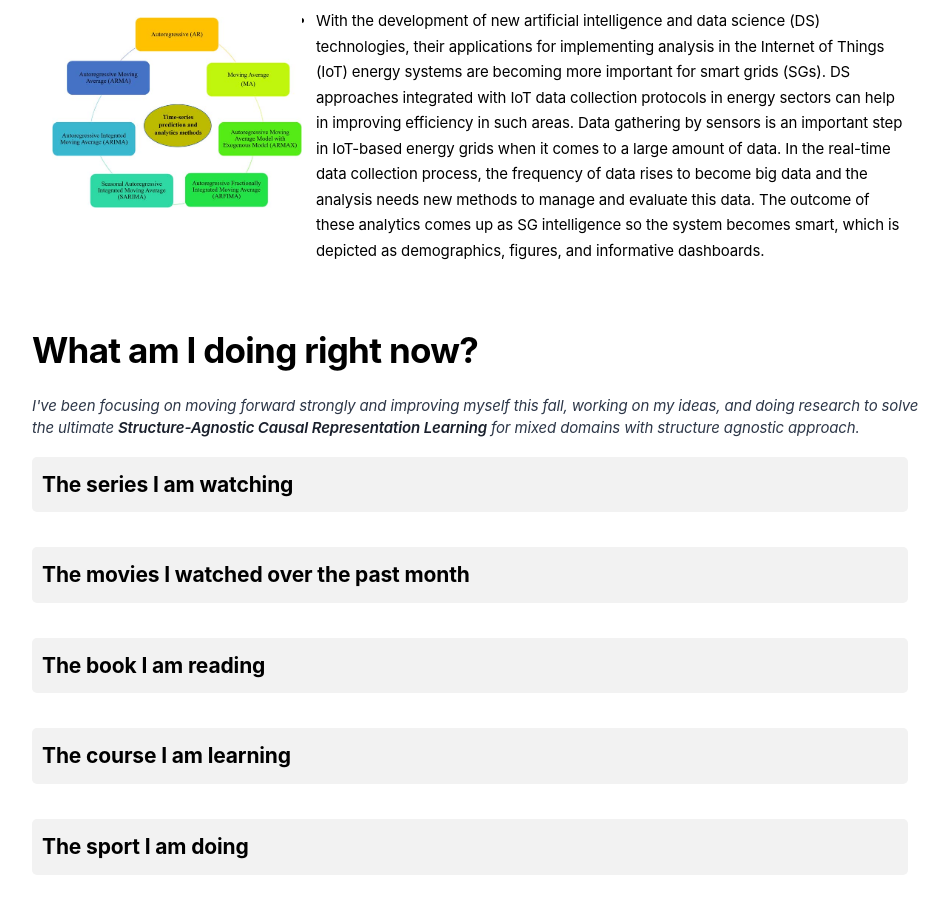
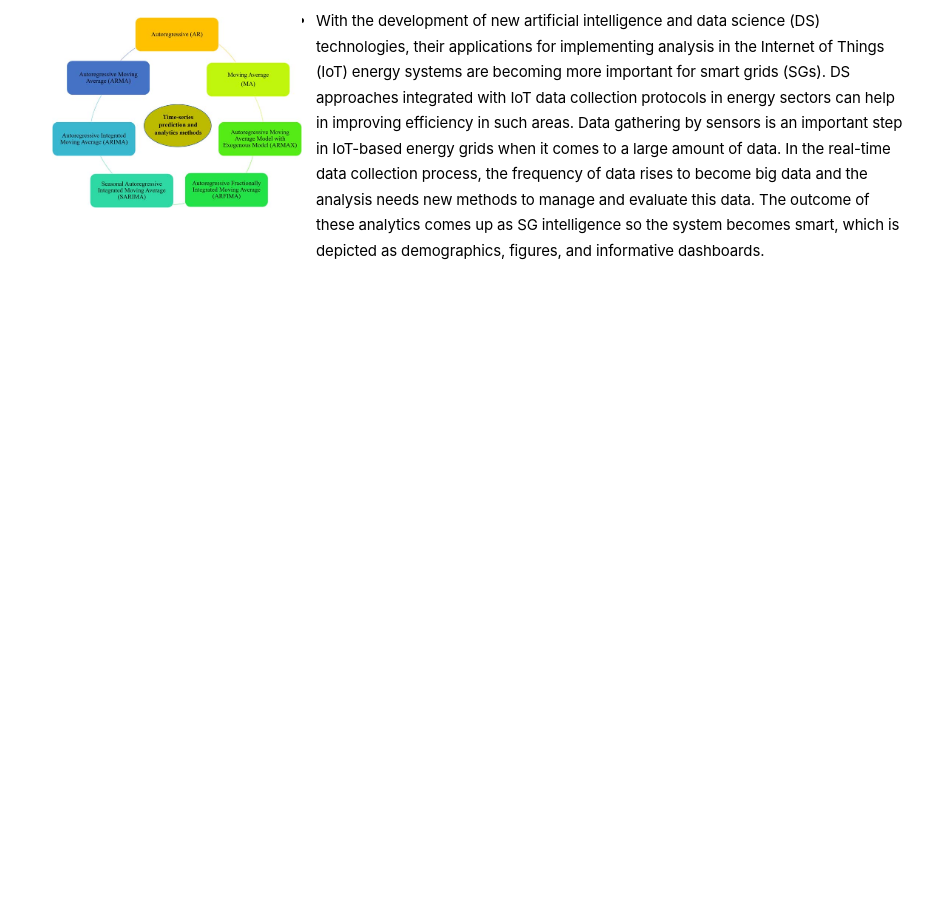
Before and after one commit to ArmanBehnam/ArmanBehnam.github.io, a Jekyll site: the page built from index.html, in a window 1280 px wide and 900 px high, scrolled down 4049 px. Shown: the whole window, without its empty margins (160-1109 px from the left). Built offline with Jekyll 4.4.1, drawn with Linux system fonts in a browser that asks for light colours; after the commit the page ends 4454 px from its top, so only the background shows below that.

Commit message:
Update home page content

```diff
--- a/index.html
+++ b/index.html
@@ -336,51 +336,51 @@ title: Arman Behnam's website
 	  </tr>
      </tbody></table>
 <br>
-<h1>What am I doing right now?</h1>
-  <p><em>I've been focusing on moving forward strongly and improving myself this fall,
-	  working on my ideas, and doing research to solve the ultimate <strong>Structure-Agnostic Causal Representation Learning</strong> for mixed domains with structure agnostic approach.</em></p>
-  <h2 class="book-heading">The series I am watching</h2>
-  <div class="book-content">
+<!--<h1>What am I doing right now?</h1>-->
+<!--  <p><em>I've been focusing on moving forward strongly and improving myself this fall,-->
+<!--	  working on my ideas, and doing research to solve the ultimate <strong>Structure-Agnostic Causal Representation Learning</strong> for mixed domains with structure agnostic approach.</em></p>-->
+<!--  <h2 class="book-heading">The series I am watching</h2>-->
+<!--  <div class="book-content">-->
 <!-- 	<p><a href="https://www.imdb.com/title/tt1586680/">Shameless, TV Series, 2011–2021,</a></p> -->
-	<p><a href="https://www.imdb.com/title/tt0944947/">Game of Thrones, TV Series, 2011–2019</a></p>
+<!--	<p><a href="https://www.imdb.com/title/tt0944947/">Game of Thrones, TV Series, 2011–2019</a></p>-->
 <!-- 	<p><a href="https://www.imdb.com/title/tt7631058/">The Lord of the Rings: The Rings of Power, TV Series, 2022–Present</a></p> -->
 <!--    <p><a href="https://www.imdb.com/title/tt0409591/">Naruto, TV Series, 2007–2022</a></p>-->
-  </div>
+<!--  </div>-->
 
-  <h2 class="book-heading">The movies I watched over the past month</h2>
-  <div class="book-content">
-	  <b><p><a href="https://www.imdb.com/user/ur107338362/ratings/?ref_=ext_shr_lnk&sort=num_votes%2Cdesc">My Ratings</a></p></b>
-	  <br>
-	  <p><a href="https://www.imdb.com/title/tt9620288/">King Richard, 2021</a></p>
-	  <p><a href="https://www.imdb.com/title/tt1014759/">Alice in Wonderland, 2010</a></p>
-	  <p><a href="https://www.imdb.com/title/tt16311594/">F1: The Movie, 2025</a></p>
-	  <p><a href="https://www.imdb.com/title/tt11214558/">The Smashing Machine, 2025</a></p>
-	  <p><a href="https://www.imdb.com/title/tt1477834/">Aquaman, 2018</a></p>
-	  <p><a href="https://www.imdb.com/title/tt2278388/">The Grand Budapest Hotel, 2014</a></p>
-	  <p><a href="https://www.imdb.com/title/tt6263850/">Deadpool & Wolverine, 2024</a></p>
-	  <p><a href="https://www.imdb.com/title/tt10676052/">The Fantastic Four: First Steps, 2025</a></p>
-	  <p><a href="https://www.imdb.com/title/tt30144839/">One Battle After Another, 2025</a></p>
-	  <p><a href="https://www.imdb.com/title/tt0277296/">The Scorpion King, 2002</a></p>
-	  <p><a href="https://www.imdb.com/title/tt3183660/">Fantastic Beasts and Where to Find Them, 2016</a></p>
-	  <p><a href="https://www.imdb.com/title/tt0253474/">The Pianist, 2002</a></p>
+<!--  <h2 class="book-heading">The movies I watched over the past month</h2>-->
+<!--  <div class="book-content">-->
+<!--	  <b><p><a href="https://www.imdb.com/user/ur107338362/ratings/?ref_=ext_shr_lnk&sort=num_votes%2Cdesc">My Ratings</a></p></b>-->
+<!--	  <br>-->
+<!--	  <p><a href="https://www.imdb.com/title/tt9620288/">King Richard, 2021</a></p>-->
+<!--	  <p><a href="https://www.imdb.com/title/tt1014759/">Alice in Wonderland, 2010</a></p>-->
+<!--	  <p><a href="https://www.imdb.com/title/tt16311594/">F1: The Movie, 2025</a></p>-->
+<!--	  <p><a href="https://www.imdb.com/title/tt11214558/">The Smashing Machine, 2025</a></p>-->
+<!--	  <p><a href="https://www.imdb.com/title/tt1477834/">Aquaman, 2018</a></p>-->
+<!--	  <p><a href="https://www.imdb.com/title/tt2278388/">The Grand Budapest Hotel, 2014</a></p>-->
+<!--	  <p><a href="https://www.imdb.com/title/tt6263850/">Deadpool & Wolverine, 2024</a></p>-->
+<!--	  <p><a href="https://www.imdb.com/title/tt10676052/">The Fantastic Four: First Steps, 2025</a></p>-->
+<!--	  <p><a href="https://www.imdb.com/title/tt30144839/">One Battle After Another, 2025</a></p>-->
+<!--	  <p><a href="https://www.imdb.com/title/tt0277296/">The Scorpion King, 2002</a></p>-->
+<!--	  <p><a href="https://www.imdb.com/title/tt3183660/">Fantastic Beasts and Where to Find Them, 2016</a></p>-->
+<!--	  <p><a href="https://www.imdb.com/title/tt0253474/">The Pianist, 2002</a></p>-->
+<!--    -->
+<!--    </div>-->
+<!--  <h2 class="book-heading">The book I am reading</h2>-->
+<!--  <div class="book-content">-->
+<!--	  <p><a href="https://classics.mit.edu/Homer/odyssey.html">Odyssey, by Homer</a></p>-->
+<!--  </div>-->
+<!--  <h2 class="book-heading">The course I am learning</h2>-->
+<!--  <div class="book-content">-->
+<!--&lt;!&ndash;     <p><a href="https://www.coursera.org/learn/introduction-cybersecurity-cyber-attacks">Distributed Systems, by Maarten van Steen, Andrew S. Tanenbaum</a></p>  &ndash;&gt;-->
+<!--	<p><a href="https://www.youtube.com/playlist?list=PLoROMvodv4rPOWA-omMM6STXaWW4FvJT8">Deep Generative Models, by Stefano Ermon</a></p> -->
+<!--	  <p><a href="https://www.youtube.com/playlist?list=PLz-ep5RbHosU2hnz5ejezwaYpdMutMVB0">Large Language Models (LLM), by Shaw Talebi</a></p> -->
 
-    </div>
-  <h2 class="book-heading">The book I am reading</h2>
-  <div class="book-content">
-	  <p><a href="https://classics.mit.edu/Homer/odyssey.html">Odyssey, by Homer</a></p>
-  </div>
-  <h2 class="book-heading">The course I am learning</h2>
-  <div class="book-content">
-<!--     <p><a href="https://www.coursera.org/learn/introduction-cybersecurity-cyber-attacks">Distributed Systems, by Maarten van Steen, Andrew S. Tanenbaum</a></p>  -->
-	<p><a href="https://www.youtube.com/playlist?list=PLoROMvodv4rPOWA-omMM6STXaWW4FvJT8">Deep Generative Models, by Stefano Ermon</a></p>
-	  <p><a href="https://www.youtube.com/playlist?list=PLz-ep5RbHosU2hnz5ejezwaYpdMutMVB0">Large Language Models (LLM), by Shaw Talebi</a></p>
+<!--  </div>-->
 
-  </div>
-
-<h2 class="book-heading">The sport I am doing</h2>
-  <div class="book-content">
-<p>Nothing for now!</p>
-  </div>
+<!--<h2 class="book-heading">The sport I am doing</h2>-->
+<!--  <div class="book-content">-->
+<!--<p>Nothing for now!</p>-->
+<!--  </div>-->
 <br>
 
 </div><!-- /.blurb -->
```
